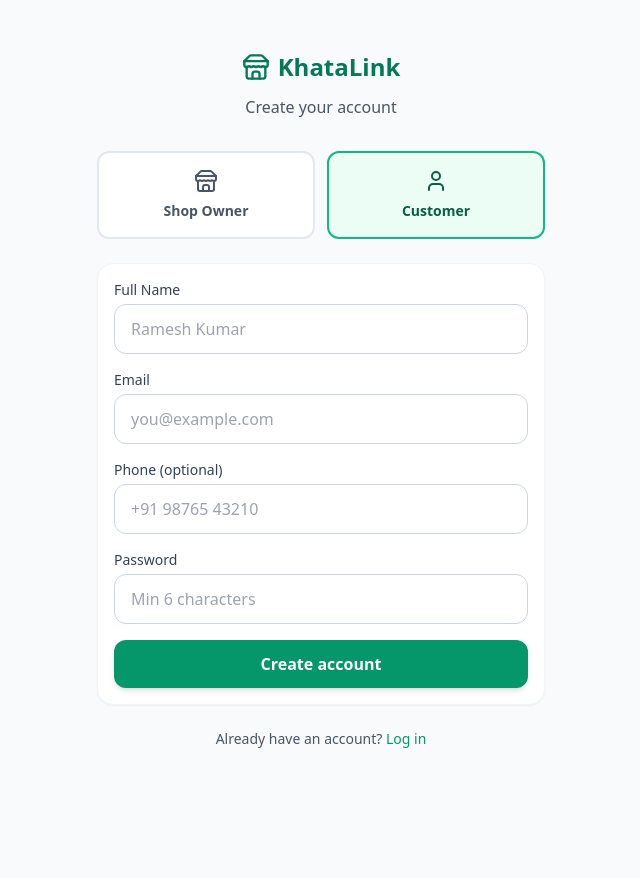
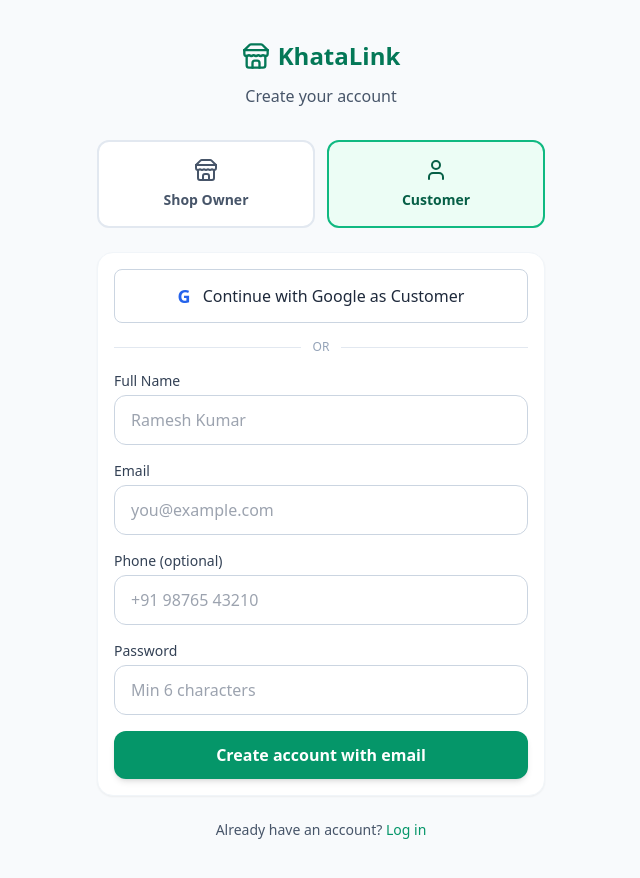
Before and after one commit to black-jee/Dukaan-Daar, a Next.js app: page /signup in a window 1280 px wide. Shown: the whole page, without its empty margins (319-959 px from the left). Before the commit the page ends 800 px from the top, so only its background shows below. Built offline with nearby package versions, Linux system fonts and the light colour scheme; no server answers.

Commit message:
feat(auth): add Google signup with account role selection

```diff
--- a/src/app/signup/page.tsx
+++ b/src/app/signup/page.tsx
@@ -2,14 +2,13 @@
 
 import { useState, Suspense } from "react";
 import Link from "next/link";
-import { useRouter, useSearchParams } from "next/navigation";
+import { useSearchParams } from "next/navigation";
 import { createClient } from "@/lib/supabase/client";
 import { Store, User } from "lucide-react";
 
 function SignupForm() {
-  const router = useRouter();
   const searchParams = useSearchParams();
-  const initialRole = (searchParams.get("role") as "merchant" | "customer") || "customer";
+  const initialRole = searchParams.get("role") === "merchant" ? "merchant" : "customer";
 
   const supabase = createClient();
   const [role, setRole] = useState<"merchant" | "customer">(initialRole);
@@ -18,6 +17,7 @@ function SignupForm() {
   const [password, setPassword] = useState("");
   const [phone, setPhone] = useState("");
   const [loading, setLoading] = useState(false);
+  const [googleLoading, setGoogleLoading] = useState(false);
   const [error, setError] = useState<string | null>(null);
 
   async function handleSignup(e: React.FormEvent) {
@@ -43,15 +43,31 @@ function SignupForm() {
       return;
     }
 
-    // A user may exist without an active session when email confirmation is enabled.
     if (data.session) {
-      router.push("/dashboard");
-      router.refresh();
+      window.location.assign("/dashboard");
       return;
     }
 
     setError("Account created. Check your email to confirm your address, then sign in.");
     setLoading(false);
+  }
+
+  async function handleGoogleSignup() {
+    setGoogleLoading(true);
+    setError(null);
+
+    const redirectTo = new URL("/auth/callback", window.location.origin);
+    redirectTo.searchParams.set("role", role);
+
+    const { error } = await supabase.auth.signInWithOAuth({
+      provider: "google",
+      options: { redirectTo: redirectTo.toString() },
+    });
+
+    if (error) {
+      setError(error.message);
+      setGoogleLoading(false);
+    }
   }
 
   return (
@@ -65,11 +81,11 @@ function SignupForm() {
           <p className="mt-2 text-slate-600">Create your account</p>
         </div>
 
-        {/* Role toggle */}
         <div className="mb-6 grid grid-cols-2 gap-3">
           <button
             type="button"
             onClick={() => setRole("merchant")}
+            aria-pressed={role === "merchant"}
             className={`flex flex-col items-center gap-2 rounded-xl border-2 p-4 transition ${
               role === "merchant"
                 ? "border-primary-500 bg-primary-50 text-primary-800"
@@ -82,6 +98,7 @@ function SignupForm() {
           <button
             type="button"
             onClick={() => setRole("customer")}
+            aria-pressed={role === "customer"}
             className={`flex flex-col items-center gap-2 rounded-xl border-2 p-4 transition ${
               role === "customer"
                 ? "border-primary-500 bg-primary-50 text-primary-800"
@@ -93,17 +110,32 @@ function SignupForm() {
           </button>
         </div>
 
-        <form onSubmit={handleSignup} className="card space-y-4">
+        <div className="card space-y-4">
           {error && (
-            <div className="rounded-lg bg-red-50 px-4 py-3 text-sm text-red-700">
+            <div role="alert" className="rounded-lg bg-red-50 px-4 py-3 text-sm text-red-700">
               {error}
             </div>
           )}
 
+          <button
+            type="button"
+            onClick={handleGoogleSignup}
+            disabled={googleLoading || loading}
+            className="flex w-full items-center justify-center gap-3 rounded-lg border border-slate-300 bg-white px-4 py-3 font-medium text-slate-800 transition hover:bg-slate-50 disabled:cursor-not-allowed disabled:opacity-60"
+          >
+            <span aria-hidden="true" className="text-lg font-bold text-blue-600">G</span>
+            {googleLoading ? "Connecting to Google…" : `Continue with Google as ${role === "merchant" ? "Shop Owner" : "Customer"}`}
+          </button>
+
+          <div className="flex items-center gap-3 text-xs text-slate-400">
+            <span className="h-px flex-1 bg-slate-200" />
+            OR
+            <span className="h-px flex-1 bg-slate-200" />
+          </div>
+
+          <form onSubmit={handleSignup} className="space-y-4">
             <div>
-            <label className="mb-1 block text-sm font-medium text-slate-700">
-              Full Name
-            </label>
+              <label className="mb-1 block text-sm font-medium text-slate-700">Full Name</label>
               <input
                 type="text"
                 required
@@ -115,9 +147,7 @@ function SignupForm() {
             </div>
 
             <div>
-            <label className="mb-1 block text-sm font-medium text-slate-700">
-              Email
-            </label>
+              <label className="mb-1 block text-sm font-medium text-slate-700">Email</label>
               <input
                 type="email"
                 required
@@ -129,9 +159,7 @@ function SignupForm() {
             </div>
 
             <div>
-            <label className="mb-1 block text-sm font-medium text-slate-700">
-              Phone (optional)
-            </label>
+              <label className="mb-1 block text-sm font-medium text-slate-700">Phone (optional)</label>
               <input
                 type="tel"
                 className="input"
@@ -142,9 +170,7 @@ function SignupForm() {
             </div>
 
             <div>
-            <label className="mb-1 block text-sm font-medium text-slate-700">
-              Password
-            </label>
+              <label className="mb-1 block text-sm font-medium text-slate-700">Password</label>
               <input
                 type="password"
                 required
@@ -156,10 +182,11 @@ function SignupForm() {
               />
             </div>
 
-          <button type="submit" disabled={loading} className="btn-primary w-full">
-            {loading ? "Creating account…" : "Create account"}
+            <button type="submit" disabled={loading || googleLoading} className="btn-primary w-full">
+              {loading ? "Creating account…" : "Create account with email"}
             </button>
           </form>
+        </div>
 
         <p className="mt-6 text-center text-sm text-slate-600">
           Already have an account?{" "}
```
Lines whose indentation alone changed are shown as unchanged.
